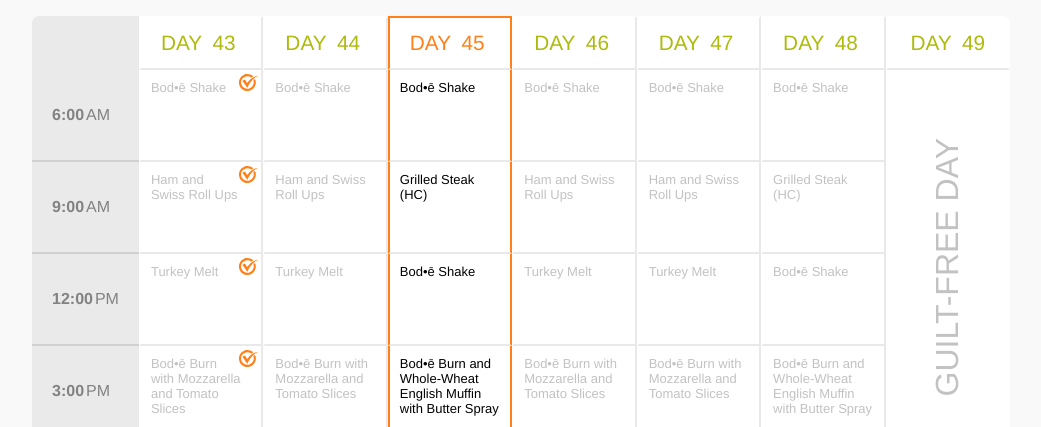
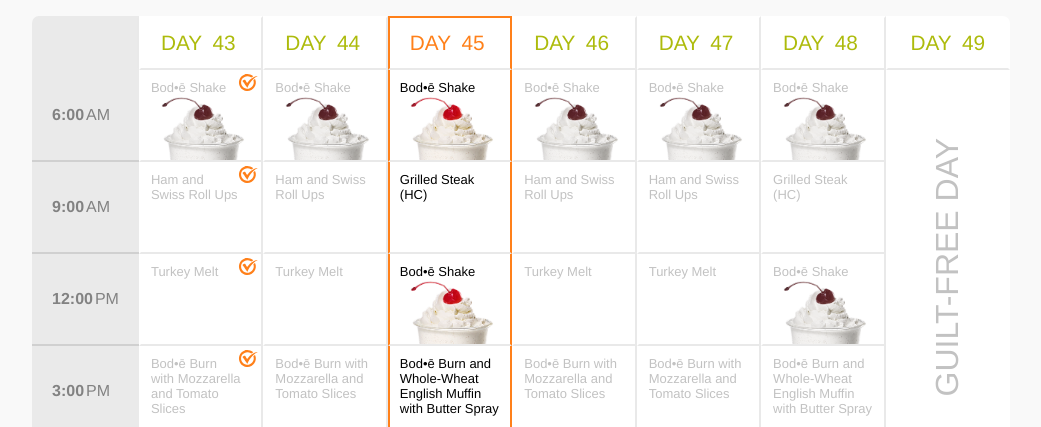
Before and after one commit to JedrzejTymiec/React_TS-planner, a React (Create React App) app: page / in a window 1280 px wide. Shown: the part 190-617 px from the top of the page, without its empty margins (119-1160 px from the left). Built offline with nearby package versions, Linux system fonts and the light colour scheme.

Commit message:
shake pic

```diff
--- a/src/App.tsx
+++ b/src/App.tsx
@@ -1,10 +1,5 @@
 import { useEffect } from 'react';
-import {
-  BrowserRouter as Router,
-  Route,
-  RouteComponentProps,
-  Switch,
-} from 'react-router-dom';
+import { BrowserRouter as Router, Route, Switch } from 'react-router-dom';
 import { daysActions } from './state';
 import { optionsActions } from './state';
 import { useDispatch } from 'react-redux';
--- a/src/components/Planner/Day.tsx
+++ b/src/components/Planner/Day.tsx
@@ -49,7 +49,6 @@
     newData(days);
   };
 
-  console.log(id === 1);
   return (
     <DayWrapper
       className={active ? 'day active' : 'day'}
--- a/src/components/Planner/Meal.tsx
+++ b/src/components/Planner/Meal.tsx
@@ -1,4 +1,5 @@
 import React from 'react';
+import shakePic from '../../images/lyxshake-vanilla-2021.png';
 //Types
 import { Meal } from '../../state/types/days';
 //Components
@@ -16,9 +17,10 @@
   meal: { name, eaten, id },
 }) => {
   return (
-    <MealWrapper onDoubleClick={() => toggle(id)}>
+    <MealWrapper onDoubleClick={() => toggle(id)} className="meal">
       {eaten && <CheckMeal />}
       <p>{name}</p>
+      {name === 'Bod•ē Shake' && <img src={shakePic} alt="shake" />}
     </MealWrapper>
   );
 };
--- a/src/components/Planner/style/Meal.styles.ts
+++ b/src/components/Planner/style/Meal.styles.ts
@@ -8,6 +8,7 @@
   font-size: 13px;
   position: relative;
   transition: 0.2s ease;
+  overflow: hidden;
 
   p {
     padding: 10px;
@@ -18,6 +19,16 @@
     width: 25px;
     float: right;
     color: ${(props) => props.theme.orange};
+  }
+
+  img {
+    width: 70%;
+    position: absolute;
+    top: 30%;
+    filter: grayscale(70%);
+    transition: filter 0.3s ease-in;
+    display: block;
+    margin-left: 20px;
   }
 
   @media (min-width: 1200px) {
--- a/src/components/Planner/style/Week.styles.ts
+++ b/src/components/Planner/style/Week.styles.ts
@@ -12,6 +12,10 @@
       border-left-color: ${(props) => props.theme.orange};
       border-right-color: ${(props) => props.theme.orange};
       color: ${(props) => props.theme.orange};
+    }
+
+    .meal img {
+      filter: none;
     }
 
     > div {
@@ -39,6 +43,10 @@
         &.day-number {
           justify-content: center;
           border-bottom-color: ${(props) => props.theme.whiteBgBorder};
+        }
+
+        &.meal img {
+          display: none;
         }
 
         &.carb-container {
@@ -90,6 +98,13 @@
       > div {
         border-bottom-color: ${(props) => props.theme.whiteBgBorder};
 
+        &.meal img {
+          display: block;
+          width: 30%;
+          right: 10%;
+          top: 5px;
+        }
+
         &.carb-container {
           border-bottom-color: ${(props) => props.theme.greyBgBorder};
         }
@@ -120,6 +135,10 @@
   @media (max-width: 725px) {
     .day.active {
       width: 200px;
+
+      > div.meal img {
+        top: 15px;
+      }
     }
   }
 
@@ -130,6 +149,10 @@
         border-left-color: transparent;
         border-right-color: transparent;
         color: ${(props) => props.theme.orange};
+      }
+
+      > div.meal img {
+        width: 10%;
       }
 
       > div {
```
Also changed, not shown: src/images/lyxshake-vanilla-2021.png (added).
